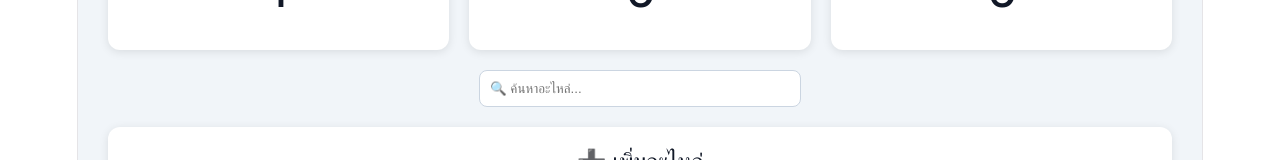
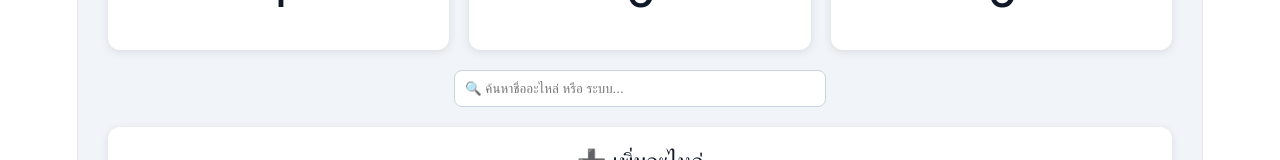
Before and after one commit to natchon5865/Part-EW3, a React (Vite) app: page / in a window 1280 px wide. Shown: the part 235-395 px from the top of the page. Built offline with nearby package versions, Linux system fonts and the light colour scheme.

Commit message:
Update App.tsx

```diff
--- a/src/App.tsx
+++ b/src/App.tsx
@@ -236,12 +236,12 @@ function App() {
       >
         <input
           type="text"
-          placeholder="🔍 ค้นหาอะไหล่..."
+          placeholder="🔍 ค้นหาชื่ออะไหล่ หรือ ระบบ..."
           value={search}
           onChange={(e) => setSearch(e.target.value)}
           style={{
             ...inputStyle,
-            width: "300px",
+            width: "350px",
           }}
         />
       </div>
@@ -311,6 +311,8 @@ function App() {
             <option>ELINT/COMINT</option>
             <option>PRAKARN</option>
             <option>Perimaster</option>
+            <option>EW3</option>
+            <option>Red Sky II</option>
           </select>
 
           {/* สถานะ */}
@@ -371,8 +373,14 @@ function App() {
 
         <tbody>
           {parts
-            .filter((part: any) =>
-              part.name.toLowerCase().includes(search.toLowerCase())
+            .filter(
+              (part: any) =>
+                part.name
+                  .toLowerCase()
+                  .includes(search.toLowerCase()) ||
+                part.system
+                  .toLowerCase()
+                  .includes(search.toLowerCase())
             )
             .map((part: any) => (
               <tr
@@ -415,18 +423,27 @@ function App() {
                       padding: "6px 12px",
                       borderRadius: "20px",
                       fontSize: "14px",
-                    }}
+                                          }}
+
                   >
+
                     {part.status}
+
                   </span>
+
                 </td>
 
                 <td
+
                   style={{
+
                     textAlign: "center",
+
                   }}
+
                 >
-                                    <button
+
+                  <button
 
                     onClick={() => editPart(part)}
 
```
